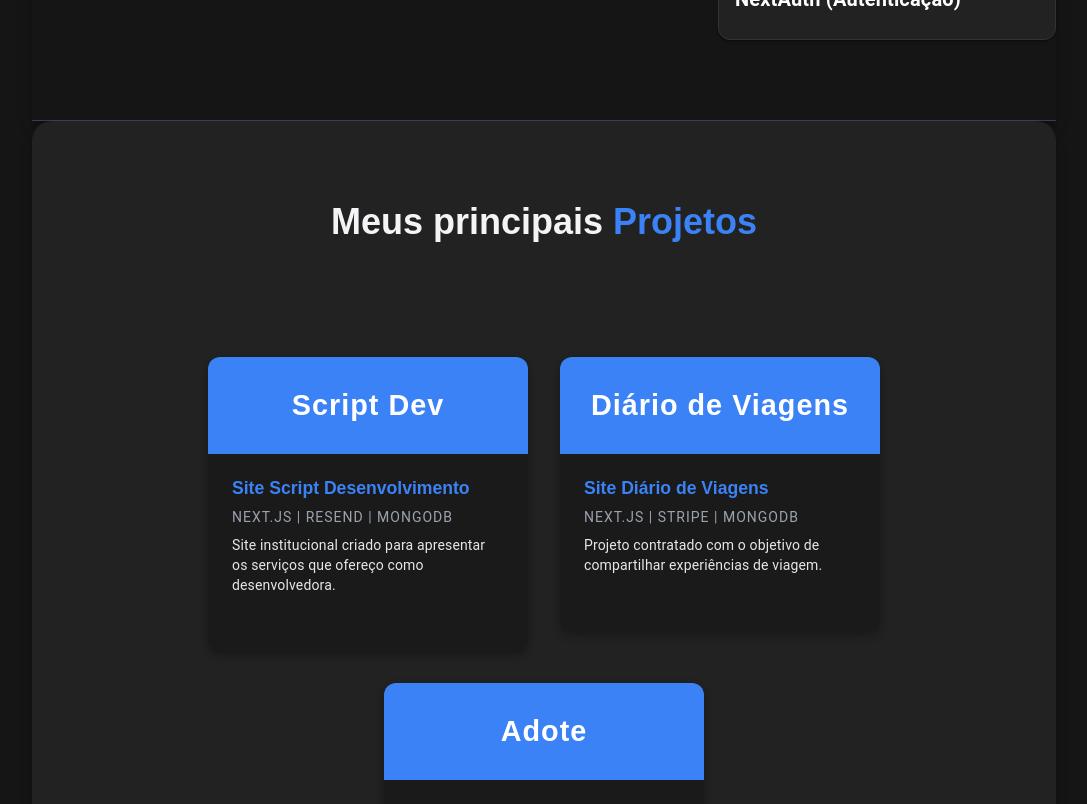
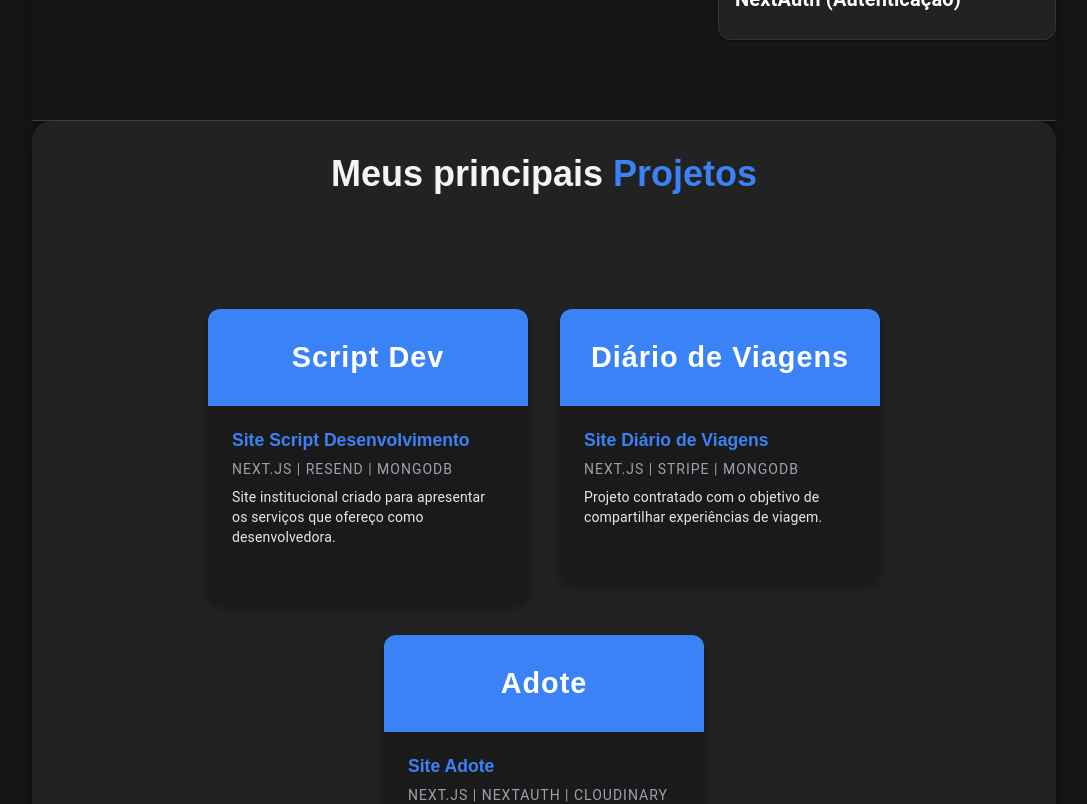
Before and after one commit to maisaolisilva/portifolio-maisa-dev, a Next.js app: page / in a window 1280 px wide. Shown: the part 1540-2344 px from the top of the page, without its empty margins (96-1183 px from the left). Built offline with nearby package versions, Linux system fonts and the light colour scheme; some icons are missing.

Commit message:
mudança no css para telas grandes

```diff
--- a/app/page.module.css
+++ b/app/page.module.css
@@ -45,7 +45,7 @@
 }
 
 .projetos {
-  padding: 5em;
+  padding: 2em;
   box-shadow: 0 10px 15px -3px rgba(0, 0, 0, 0.3), 0 4px 6px -2px rgba(0, 0, 0, 0.05);
   border-bottom: 1px solid #374151;
   display: flex;
```
